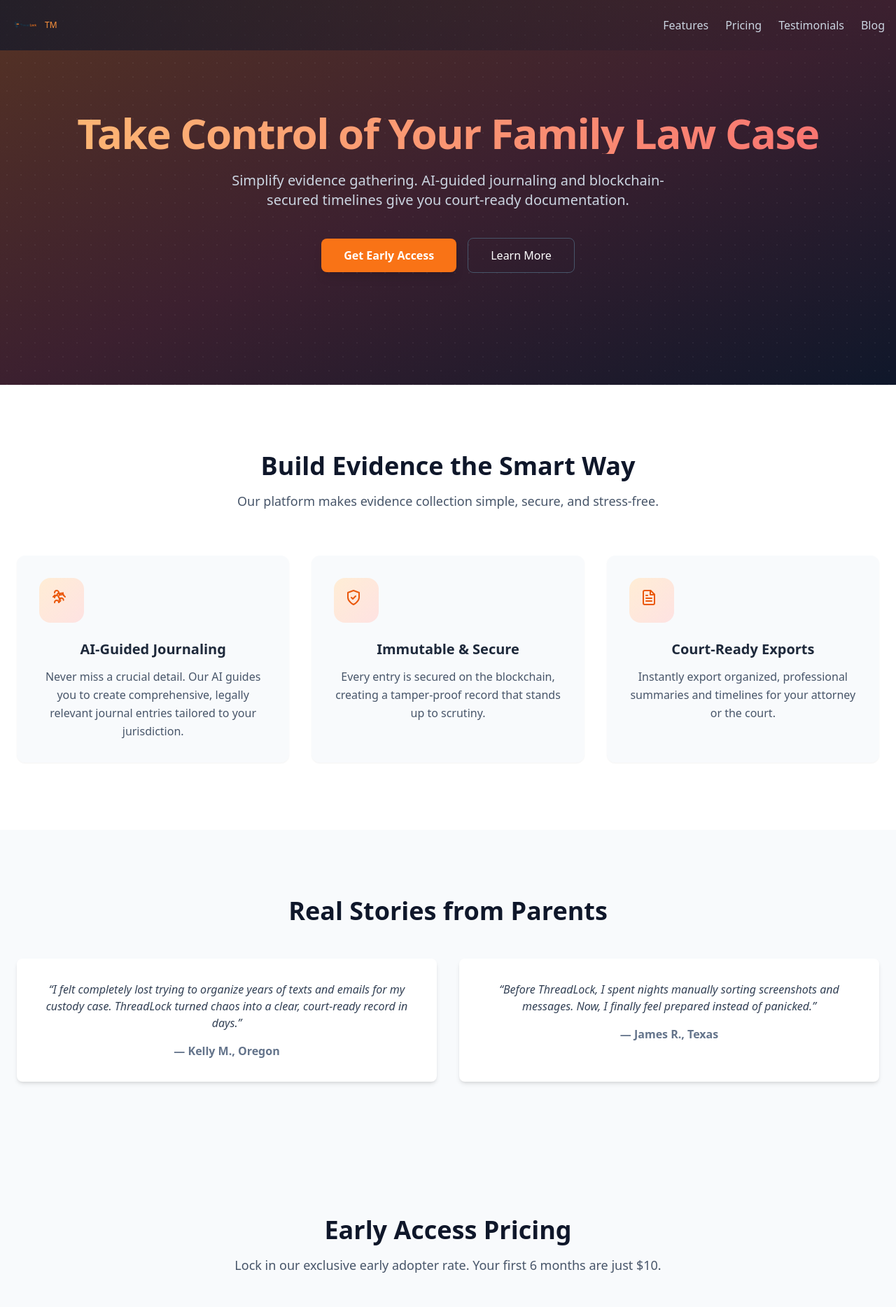
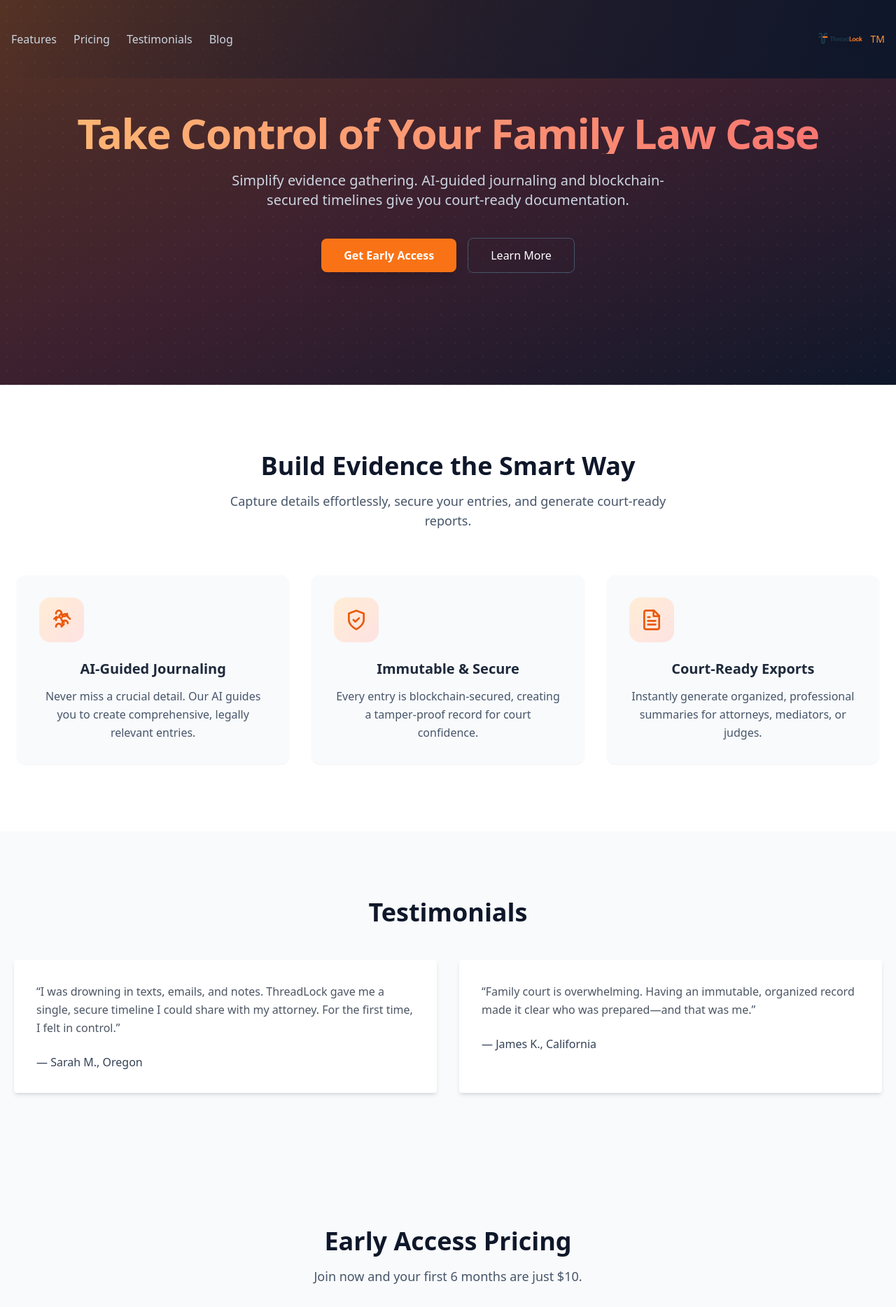
Before and after one commit to RedThreadGrp/ThreadLock, a Next.js app: page / in a window 1280 px wide. Shown: the top 1868 px of the page at 70% size. Built offline with nearby package versions, Linux system fonts and the light colour scheme.

Commit message:
Update index.js

```diff
--- a/pages/index.js
+++ b/pages/index.js
@@ -2,7 +2,7 @@ import React from 'react';
 
 // --- ICONS ---
 const BrainCircuitIcon = (props) => (
-  <svg xmlns="http://www.w3.org/2000/svg" width="24" height="24" fill="none" stroke="currentColor" strokeWidth="2" strokeLinecap="round" strokeLinejoin="round" {...props}>
+  <svg xmlns="http://www.w3.org/2000/svg" fill="none" stroke="currentColor" strokeWidth="2" strokeLinecap="round" strokeLinejoin="round" {...props} viewBox="0 0 24 24">
     <path d="M12 5a3 3 0 1 0-5.993.23" />
     <path d="M18.668 15.65a3 3 0 1 0-5.993.23" />
     <path d="M12 12a3 3 0 1 0-5.993.23" />
@@ -18,14 +18,14 @@ const BrainCircuitIcon = (props) => (
 );
 
 const ShieldCheckIcon = (props) => (
-  <svg xmlns="http://www.w3.org/2000/svg" width="24" height="24" fill="none" stroke="currentColor" strokeWidth="2" strokeLinecap="round" strokeLinejoin="round" {...props}>
+  <svg xmlns="http://www.w3.org/2000/svg" fill="none" stroke="currentColor" strokeWidth="2" strokeLinecap="round" strokeLinejoin="round" {...props} viewBox="0 0 24 24">
     <path d="M12 22s8-4 8-10V5l-8-3-8 3v7c0 6 8 10 8 10z" />
     <path d="m9 12 2 2 4-4" />
   </svg>
 );
 
 const FileTextIcon = (props) => (
-  <svg xmlns="http://www.w3.org/2000/svg" width="24" height="24" fill="none" stroke="currentColor" strokeWidth="2" strokeLinecap="round" strokeLinejoin="round" {...props}>
+  <svg xmlns="http://www.w3.org/2000/svg" fill="none" stroke="currentColor" strokeWidth="2" strokeLinecap="round" strokeLinejoin="round" {...props} viewBox="0 0 24 24">
     <path d="M14.5 2H6a2 2 0 0 0-2 2v16a2 2 0 0 0 2 2h12a2 2 0 0 0 2-2V7.5L14.5 2z" />
     <polyline points="14 2 14 8 20 8" />
     <line x1="16" y1="13" x2="8" y2="13" />
@@ -34,27 +34,20 @@ const FileTextIcon = (props) => (
   </svg>
 );
 
-// --- CHECKOUT HANDLER ---
-const handleCheckout = async () => {
-  const res = await fetch('/api/create-checkout-session', { method: 'POST' });
-  const data = await res.json();
-  if (data.url) window.location.href = data.url;
-};
-
 // --- HEADER ---
 const Header = () => (
-  <header className="absolute top-0 left-0 w-full z-10 p-4 bg-gradient-to-r from-slate-900/70 to-transparent">
+  <header className="absolute top-0 left-0 w-full z-10 p-4 bg-gradient-to-l from-slate-900 via-slate-900/60 to-transparent">
     <div className="container mx-auto flex justify-between items-center">
-      <div className="flex items-center space-x-2">
-        <img src="/threadlock-logo.png" alt="ThreadLock Logo" className="h-10 w-auto" />
-        <span className="text-orange-400 text-xs align-super">TM</span>
-      </div>
-      <nav className="space-x-6 text-slate-300">
+      <nav className="space-x-6 text-slate-300 font-medium">
         <a href="#features" className="hover:text-orange-400 transition">Features</a>
         <a href="#pricing" className="hover:text-orange-400 transition">Pricing</a>
         <a href="#testimonials" className="hover:text-orange-400 transition">Testimonials</a>
         <a href="https://blog.threadlock.ai" className="hover:text-orange-400 transition">Blog</a>
       </nav>
+      <div className="flex items-center space-x-1">
+        <img src="/threadlock-logo.png" alt="ThreadLock Logo" className="h-20 w-auto drop-shadow-md" />
+        <span className="text-orange-400 text-sm align-super">TM</span>
+      </div>
     </div>
   </header>
 );
@@ -63,7 +56,14 @@ const Header = () => (
 const HeroSection = () => (
   <section className="relative text-white bg-slate-900">
     <div className="absolute inset-0 bg-gradient-to-br from-orange-500/30 via-red-500/20 to-transparent"></div>
-    <div className="absolute inset-0 opacity-5" style={{ backgroundImage: `radial-gradient(#fff 1px, transparent 1px)`, backgroundSize: `20px 20px` }}></div>
+    <div
+        className="absolute inset-0 opacity-5"
+        style={{
+            backgroundImage: `radial-gradient(#fff 1px, transparent 1px)`,
+            backgroundSize: `20px 20px`,
+        }}
+    ></div>
+
     <div className="relative container mx-auto px-6 py-32 md:py-40 text-center">
       <h1 className="text-4xl md:text-6xl font-extrabold tracking-tight leading-tight text-transparent bg-clip-text bg-gradient-to-r from-orange-300 to-red-400">
         Take Control of Your Family Law Case
@@ -72,10 +72,16 @@ const HeroSection = () => (
         Simplify evidence gathering. AI-guided journaling and blockchain-secured timelines give you court-ready documentation.
       </p>
       <div className="mt-10 flex flex-col sm:flex-row justify-center items-center gap-4">
-        <button onClick={handleCheckout} className="bg-orange-500 text-white font-semibold px-8 py-3 rounded-lg shadow-lg hover:bg-orange-600 transform hover:-translate-y-1 transition-all duration-300 ease-in-out">
+        <button
+          onClick={() => window.location.assign('/api/create-checkout-session')}
+          className="bg-orange-500 text-white font-semibold px-8 py-3 rounded-lg shadow-lg hover:bg-orange-600 transform hover:-translate-y-1 transition-all duration-300 ease-in-out"
+        >
           Get Early Access
         </button>
-        <a href="#features" className="border border-slate-600 px-8 py-3 rounded-lg hover:bg-slate-800 hover:border-slate-500 transition-colors">
+        <a
+          href="#features"
+          className="border border-slate-600 px-8 py-3 rounded-lg hover:bg-slate-800 hover:border-slate-500 transition-colors"
+        >
           Learn More
         </a>
       </div>
@@ -94,66 +100,75 @@ const FeatureCard = ({ icon, title, children }) => (
   </div>
 );
 
-// --- FEATURES ---
+// --- FEATURES SECTION ---
 const FeaturesSection = () => (
   <section id="features" className="py-24 bg-white text-gray-800">
     <div className="container mx-auto px-6 text-center">
-      <h2 className="text-3xl md:text-4xl font-bold mb-4 text-slate-900">Build Evidence the Smart Way</h2>
+      <h2 className="text-3xl md:text-4xl font-bold mb-4 text-slate-900">
+        Build Evidence the Smart Way
+      </h2>
       <p className="text-lg text-slate-600 max-w-2xl mx-auto mb-16">
-        Our platform makes evidence collection simple, secure, and stress-free.
+        Capture details effortlessly, secure your entries, and generate court-ready reports.
       </p>
       <div className="grid md:grid-cols-3 gap-8">
         <FeatureCard icon={<BrainCircuitIcon className="w-8 h-8" />} title="AI-Guided Journaling">
-          Never miss a crucial detail. Our AI guides you to create comprehensive, legally relevant journal entries tailored to your jurisdiction.
+          Never miss a crucial detail. Our AI guides you to create comprehensive, legally relevant entries.
         </FeatureCard>
         <FeatureCard icon={<ShieldCheckIcon className="w-8 h-8" />} title="Immutable & Secure">
-          Every entry is secured on the blockchain, creating a tamper-proof record that stands up to scrutiny.
+          Every entry is blockchain-secured, creating a tamper-proof record for court confidence.
         </FeatureCard>
         <FeatureCard icon={<FileTextIcon className="w-8 h-8" />} title="Court-Ready Exports">
-          Instantly export organized, professional summaries and timelines for your attorney or the court.
+          Instantly generate organized, professional summaries for attorneys, mediators, or judges.
         </FeatureCard>
       </div>
     </div>
   </section>
 );
 
-// --- TESTIMONIALS ---
+// --- TESTIMONIALS SECTION ---
 const TestimonialsSection = () => (
-  <section id="testimonials" className="py-24 bg-slate-50">
-    <div className="container mx-auto px-6 text-center">
-      <h2 className="text-3xl md:text-4xl font-bold mb-12 text-slate-900">Real Stories from Parents</h2>
-      <div className="grid md:grid-cols-2 gap-8">
-        <div className="bg-white p-8 rounded-lg shadow-md">
-          <p className="text-slate-700 mb-4 italic">
-            “I felt completely lost trying to organize years of texts and emails for my custody case. ThreadLock turned chaos into a clear, court-ready record in days.”
-          </p>
-          <p className="text-slate-500 font-semibold">— Kelly M., Oregon</p>
+  <section id="testimonials" className="text-gray-600 body-font bg-slate-50 py-24">
+    <div className="container px-5 mx-auto">
+      <h2 className="text-3xl md:text-4xl font-bold text-center text-slate-900 mb-12">Testimonials</h2>
+      <div className="flex flex-wrap -m-4">
+        <div className="p-4 md:w-1/2 w-full">
+          <div className="h-full bg-white p-8 rounded shadow-md">
+            <p className="leading-relaxed mb-6">
+              “I was drowning in texts, emails, and notes. ThreadLock gave me a single, secure timeline I could share with my attorney. For the first time, I felt in control.”
+            </p>
+            <div className="text-slate-700 font-medium">— Sarah M., Oregon</div>
+          </div>
         </div>
-        <div className="bg-white p-8 rounded-lg shadow-md">
-          <p className="text-slate-700 mb-4 italic">
-            “Before ThreadLock, I spent nights manually sorting screenshots and messages. Now, I finally feel prepared instead of panicked.”
-          </p>
-          <p className="text-slate-500 font-semibold">— James R., Texas</p>
+        <div className="p-4 md:w-1/2 w-full">
+          <div className="h-full bg-white p-8 rounded shadow-md">
+            <p className="leading-relaxed mb-6">
+              “Family court is overwhelming. Having an immutable, organized record made it clear who was prepared—and that was me.”
+            </p>
+            <div className="text-slate-700 font-medium">— James K., California</div>
+          </div>
         </div>
       </div>
     </div>
   </section>
 );
 
-// --- PRICING ---
+// --- PRICING SECTION ---
 const PricingSection = () => (
   <section id="pricing" className="py-24 bg-slate-50 text-center text-gray-800">
     <div className="container mx-auto px-6">
       <h2 className="text-3xl md:text-4xl font-bold mb-4 text-slate-900">Early Access Pricing</h2>
       <p className="text-lg text-slate-600 mb-12 max-w-2xl mx-auto">
-        Lock in our exclusive early adopter rate. Your first 6 months are just $10.
+        Join now and your first 6 months are just $10.
       </p>
       <div className="max-w-md mx-auto bg-white rounded-2xl shadow-xl border border-orange-300 p-8 transform hover:scale-105 transition-transform duration-300">
         <h3 className="text-2xl font-bold text-slate-800 mb-2">Pro Tier</h3>
         <p className="text-slate-500 mb-6">All core features included</p>
         <div className="text-5xl font-extrabold text-slate-900 mb-1">$10</div>
         <div className="text-lg text-slate-500 mb-8">for your first 6 months</div>
-        <button onClick={handleCheckout} className="block w-full bg-orange-500 hover:bg-orange-600 text-white font-semibold py-4 rounded-lg shadow-md transition-all duration-300">
+        <button
+          onClick={() => window.location.assign('/api/create-checkout-session')}
+          className="block w-full bg-orange-500 hover:bg-orange-600 text-white font-semibold py-4 rounded-lg shadow-md transition-all duration-300"
+        >
           Sign Up Now
         </button>
         <p className="text-xs text-slate-400 mt-4">Limited time offer.</p>
@@ -166,11 +181,16 @@ const PricingSection = () => (
 const CallToActionSection = () => (
   <section className="bg-slate-800 text-white py-20">
     <div className="container mx-auto px-6 text-center">
-      <h2 className="text-3xl md:text-4xl font-bold mb-4">Start Building Your Case Today</h2>
+      <h2 className="text-3xl md:text-4xl font-bold mb-4">
+        Start Building Your Case Today
+      </h2>
       <p className="mb-8 max-w-xl mx-auto text-slate-300">
         Your evidence matters. ThreadLock helps you document, secure, and present it clearly—without the stress.
       </p>
-      <button onClick={handleCheckout} className="bg-orange-500 text-white font-semibold px-8 py-4 rounded-lg shadow-lg hover:bg-orange-600 transform hover:-translate-y-1 transition-all duration-300 ease-in-out">
+      <button
+        onClick={() => window.location.assign('/api/create-checkout-session')}
+        className="bg-orange-500 text-white font-semibold px-8 py-4 rounded-lg shadow-lg hover:bg-orange-600 transform hover:-translate-y-1 transition-all duration-300 ease-in-out"
+      >
         Claim Early Access
       </button>
     </div>
@@ -184,7 +204,7 @@ const Footer = () => (
   </footer>
 );
 
-// --- PAGE ---
+// --- MAIN PAGE ---
 export default function Home() {
   return (
     <div className="bg-white">
```
